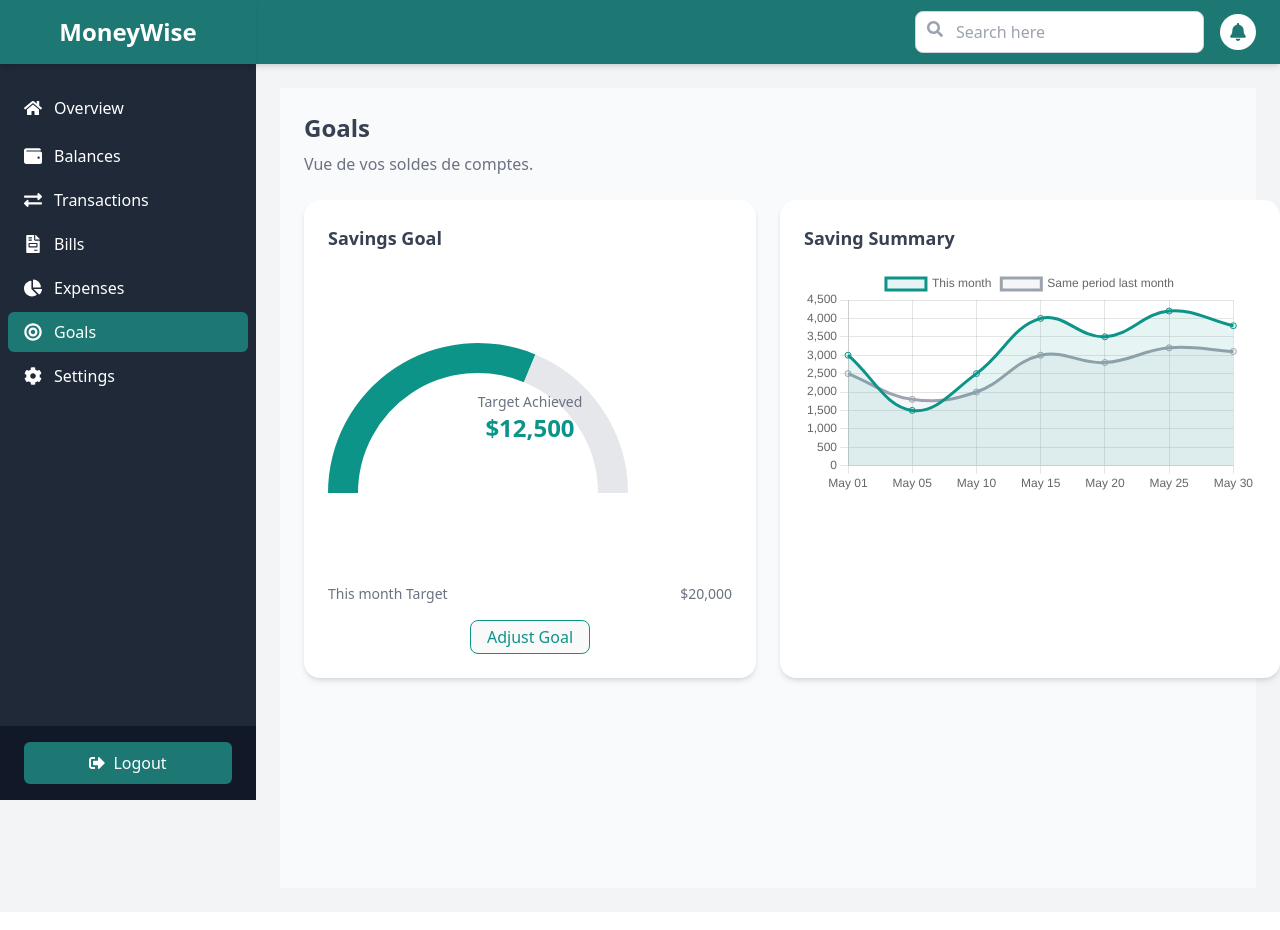
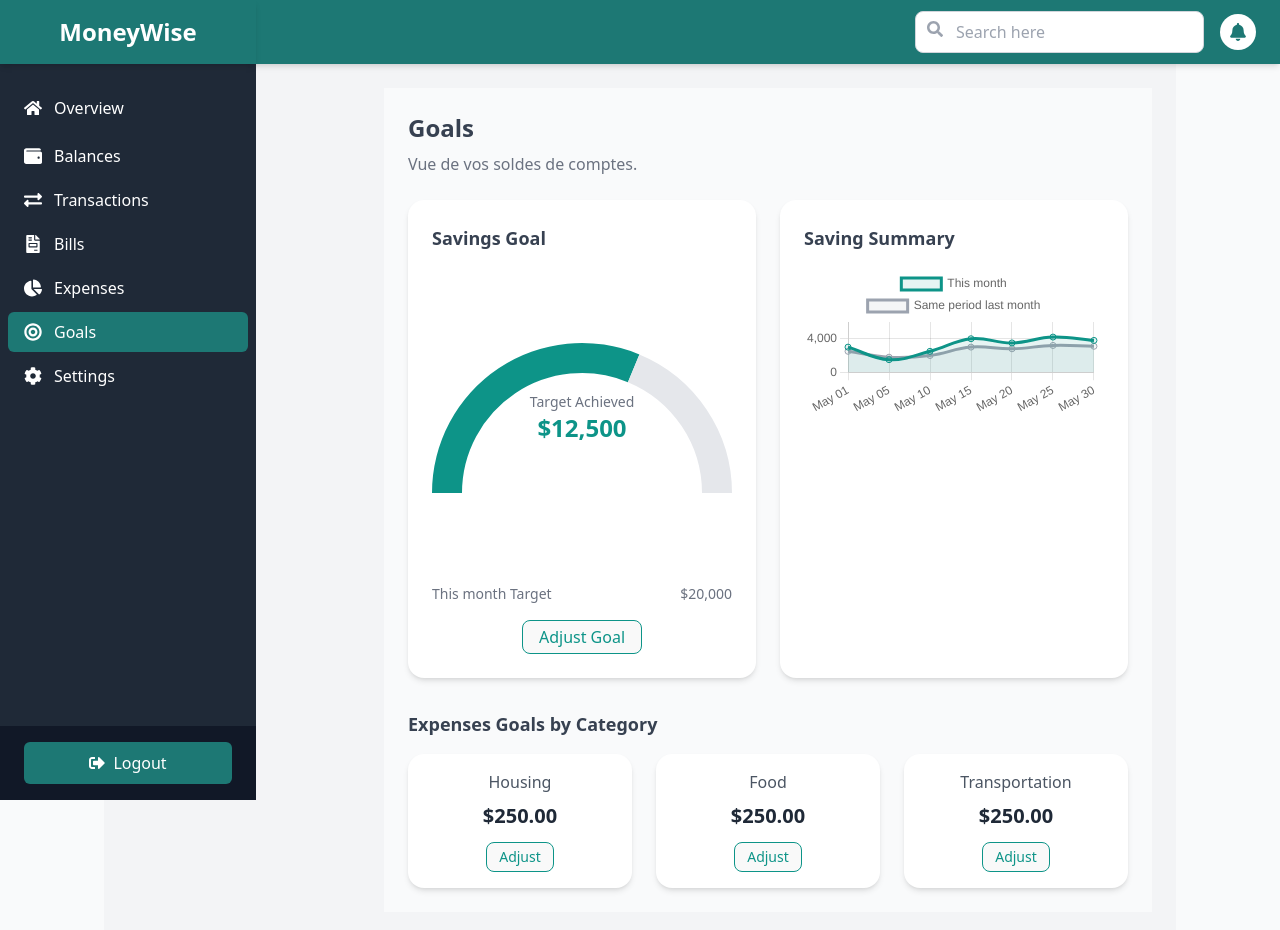
Before and after one commit to Mouhamed-Ndiaye13/moneywise, a React (Vite) app: page /goals in a window 1280 px wide. Shown: the top 930 px of the page. Built offline with nearby package versions, Linux system fonts and the light colour scheme; no server answers; sample sign-in values are in the browser's storage.

Commit message:
Ajout des card dans le menu goals

```diff
--- a/src/pages/Goals.jsx
+++ b/src/pages/Goals.jsx
@@ -118,11 +118,25 @@ export default function Goals() {
         </div>
 
         {/* Diagramme Linéaire */}
-        <div className="bg-white p-6 rounded-2xl shadow-md w-[500px]">
+        <div className="bg-white p-6 rounded-2xl shadow-md">
           <h2 className="text-lg font-semibold text-gray-700 mb-4">Saving Summary</h2>
           <Line data={lineData} options={lineOptions} />
         </div>
       </div>
+
+      {/* Cartes des catégories */}
+      <h2 className="text-lg font-semibold text-gray-700 mb-4">Expenses Goals by Category</h2>
+      <div className="grid grid-cols-1 sm:grid-cols-3 gap-6">
+        {categories.map((cat, index) => (
+          <div key={index} className="bg-white p-4 rounded-2xl shadow-md flex flex-col items-center">
+            <div className="text-gray-600 font-medium mb-2">{cat.name}</div>
+            <p className="text-xl font-bold text-gray-800">${cat.amount.toFixed(2)}</p>
+            <button className="mt-3 border border-teal-600 text-teal-600 px-3 py-1 rounded-lg hover:bg-teal-50 transition text-sm">
+              Adjust
+            </button>
+          </div>
+        ))}
+      </div>
     </div>
   );
 }
```
